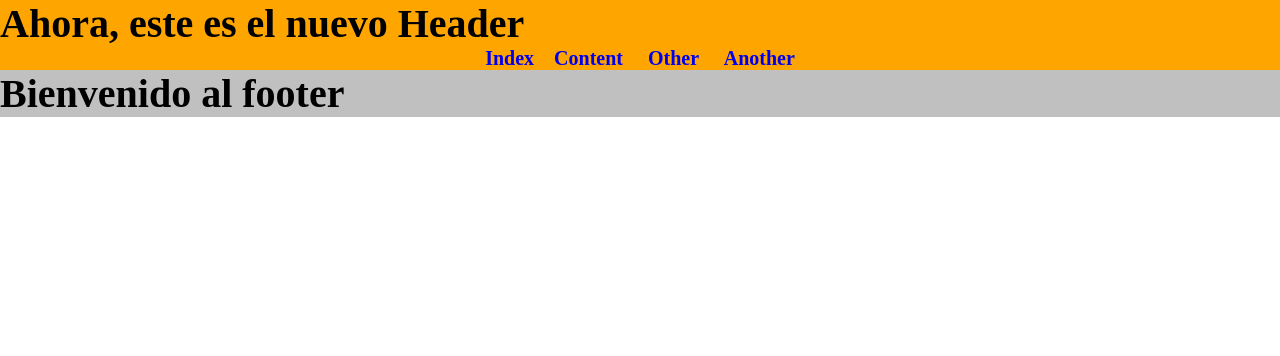
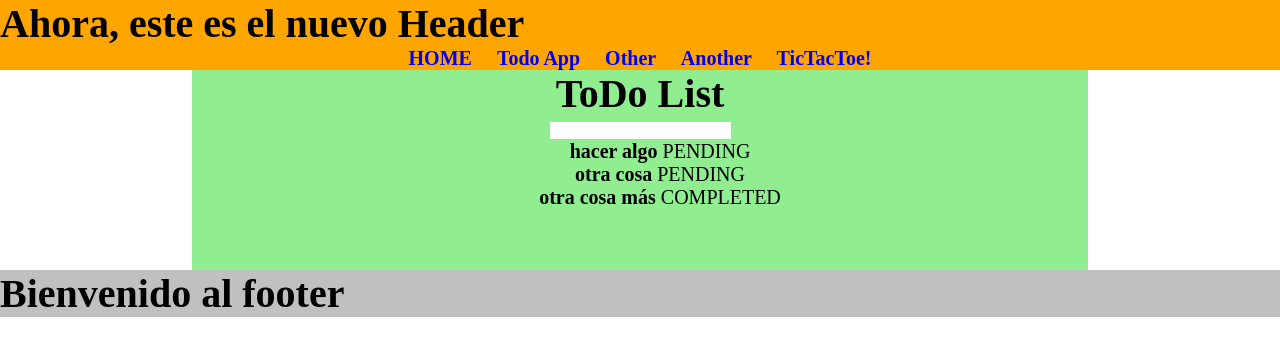
Before and after one commit to gonzalonf/ejercicios, a React app in the folder gonzApp/: page /todo in a window 1280 px wide. Shown: the top 356 px of the page. Built offline with nearby package versions, Linux system fonts and the light colour scheme.

Commit message:
actualización...
adaptando gonzApp a Flux

```diff
--- a/gonzApp/src/App.js
+++ b/gonzApp/src/App.js
@@ -1,15 +1,20 @@
 import React, { Component } from 'react';
-import { BrowserRouter as Router, Route } from 'react-router-dom';
+
+// import { BrowserRouter as Router, Route } from 'react-router-dom';
+import { Router, Route } from 'react-router-dom';
+
 import createBrowserHistory from 'history/createBrowserHistory';
 
 import './index.css';
 import Header from './components/Header';
 import Home from './components/Home';
-import Content from './components/Content';
+import Todo from './components/Todo';
 import Footer from './components/Footer';
 import Other from './components/Other'
+import TicTacToe from './components/TicTacToe';
 
-const history = createBrowserHistory();
+const history = createBrowserHistory({});
+
 
 class App extends Component {
 	constructor() {
@@ -26,9 +31,10 @@ class App extends Component {
 						<Header title={this.state.title} />
 
 						<Route exact path="/" component={Home} />
-						<Route exact path="/content" component={Content} />
+						<Route exact path="/todo" component={Todo} />
 						<Route exact path="/other-content" component={Other} />
 						<Route exact path="/another" render={()=> <h3>Yet Another content</h3>} />
+						<Route exact path="/tic" render={TicTacToe} />
 
 						<Footer />
 					</div>
--- a/gonzApp/src/components/Content/index.js
+++ /dev/null
@@ -1,11 +0,0 @@
-import React from 'react';
-
-const Content = () => {
-	return (
-		<div className="contents contents-container">
-			<h1>este es el contenido</h1>
-		</div>
-	);
-};
-
-export default Content;
--- a/gonzApp/src/components/Header/index.js
+++ b/gonzApp/src/components/Header/index.js
@@ -7,10 +7,12 @@ const Header = (props) => {
 		<header className="contents-header">
 			<h1>{ title }</h1>
 			<nav >
-				<a href="/">Index</a>
-				<a href="content">Content</a>
+				<Link to="/"> HOME </Link>
+				<Link to="/todo"> Todo App </Link>
 				<Link to="/other-content"> Other </Link>
 				<Link to="/another"> Another </Link>
+				<Link to="/tic"> TicTacToe! </Link>
+
 			</nav>
 		</header>
 	);
--- /dev/null
+++ b/gonzApp/src/components/TicTacToe/index.js
@@ -0,0 +1,9 @@
+import React from 'react';
+
+const TicTacToe = () => {
+		return (
+			<div>Let The Game begin!</div>
+		);
+}
+
+export default TicTacToe;
--- /dev/null
+++ b/gonzApp/src/components/Todo/Tasks.js
@@ -0,0 +1,17 @@
+import React from 'react';
+
+const Tasks = (props) => {
+	const { data } = props;
+	const itemList = data.map( (item,key) => {
+		return (
+		<li key={key}>
+			<b>{`${item.text}  `}</b>
+			{item.complete ? 'COMPLETED' : 'PENDING'}
+		</li>);
+	})
+	return (
+		<ul>{ itemList }</ul>
+	);
+};
+
+export default Tasks;
--- /dev/null
+++ b/gonzApp/src/components/Todo/index.js
@@ -0,0 +1,30 @@
+import React from 'react';
+import todoStore from '../stores/TodoStore';
+import Tasks from './Tasks';
+
+class Todo extends React.Component {
+	constructor() {
+		super();
+		this.state =  {
+			todos: todoStore.getAll()
+		};
+	}
+	componentWillMount() {
+		todoStore.on('change', () => {
+			this.setState({
+				todos: todoStore.getAll()
+			});
+		});
+	}
+	render() {
+		return (
+			<div className="contents contents-container">
+				<h1>ToDo List</h1>
+				<input type="text"/>
+				<Tasks data={this.state.todos} />
+			</div>
+		);
+	}
+};
+
+export default Todo;
--- /dev/null
+++ b/gonzApp/src/components/stores/TodoStore.js
@@ -0,0 +1,40 @@
+import { EventEmitter } from 'events';
+
+class TodoStore extends EventEmitter {
+	constructor() {
+		super();
+		this.todos = [
+			{
+				id: 120,
+				text: 'hacer algo',
+				complete: false
+			},
+			{
+				id: 10,
+				text: 'otra cosa',
+				complete: false
+			},
+			{
+				id: 10,
+				text: 'otra cosa más',
+				complete: true
+			}
+		];
+	}
+	createTodo(text,complete=false) {
+		const id = Date.now();
+		this.todos.push({
+			id,
+			text,
+			complete,
+		});
+		this.emit("change");
+	}
+	getAll() {
+		return this.todos;
+	}
+}
+
+const todoStore = new TodoStore();
+window.todoStore = todoStore;
+export default todoStore;
--- a/gonzApp/src/index.css
+++ b/gonzApp/src/index.css
@@ -23,9 +23,12 @@ nav a:hover {
 	width: 70%;
 	margin: auto;
 	text-align: center;
-	vertical-align: middle;
-	line-height: 200px;
-	height: 200px;
+	/*vertical-align: middle;*/
+	/*line-height: 200px;*/
+	min-height: 200px;
+}
+.contents ul li {
+	list-style: none;
 }
 .contents-footer {
 	background: silver;
```
